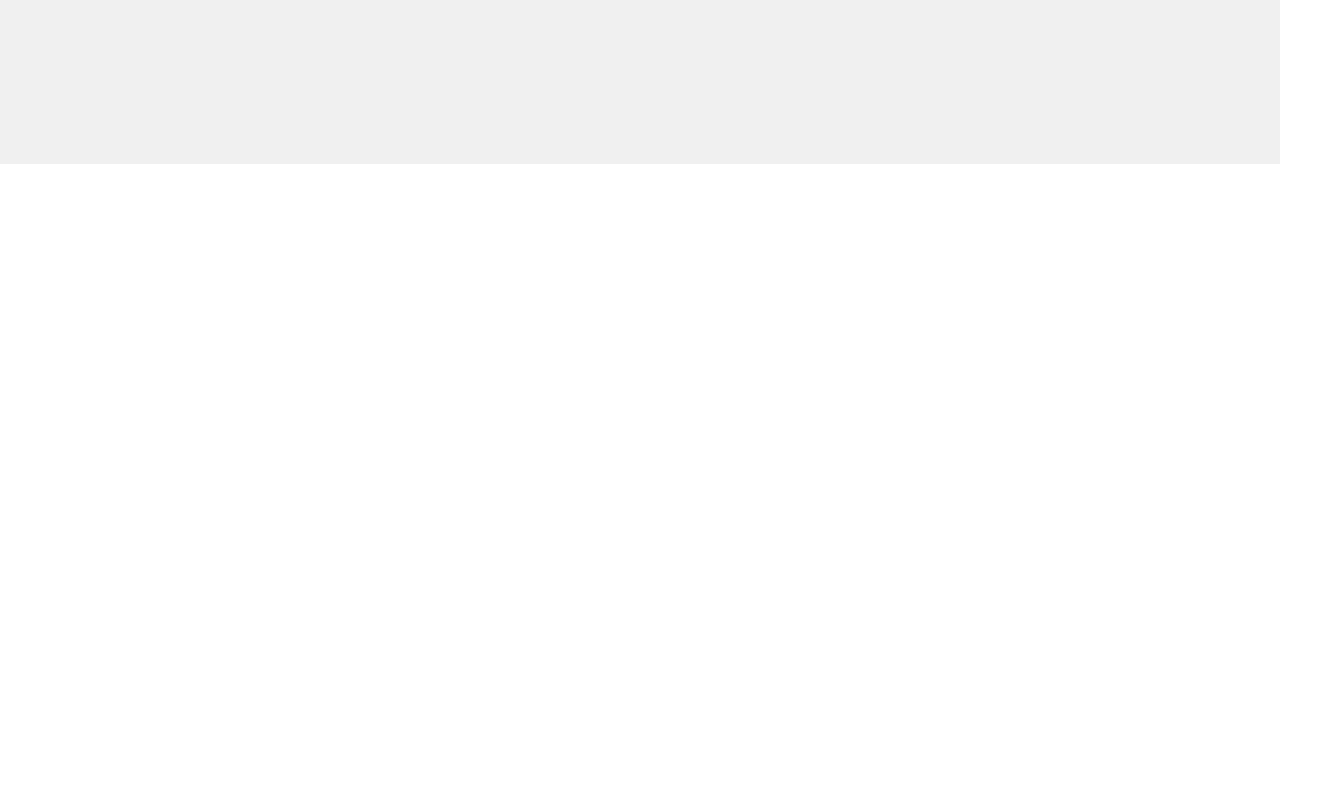
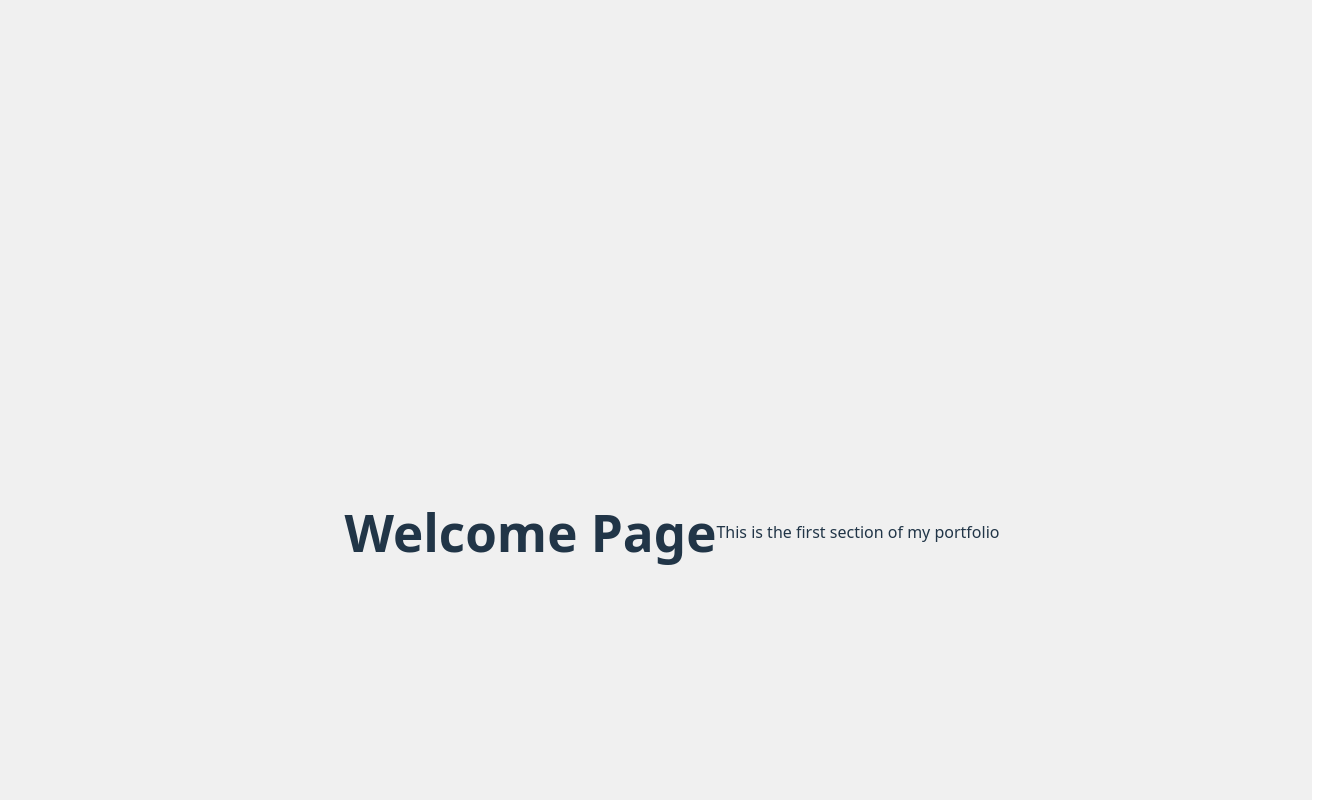
Before and after one commit to LakshyaChaudhry/personal-portfolio, a React (Vite) app: page / in a window 1280 px wide. Shown: the part 700-1500 px from the top of the page, 1344 px wide, since content can reach past the window. Before the commit the page ends 864 px from the top, so only its background shows below. Built offline with nearby package versions, Linux system fonts and the light colour scheme.

Commit message:
Adding page sections V1

```diff
--- a/src/App.tsx
+++ b/src/App.tsx
@@ -3,13 +3,35 @@
 // This is also my first react component!
 
 import Hero3D from "./components/Hero3D";
+import React from "react";
 import "./App.css";
+
+
 
 export default function App() {
   return (
+    <>
     <div className="my-background">
       { <Hero3D /> }
     </div>
+
+    <div className="horizontal-scroll-container">
+      <div className="page-section">
+        <h1> Welcome Page </h1>
+        <p>This is the first section of my portfolio</p>
+      </div>
+
+      <div className="page-section">
+        <h1> Coding Projects </h1>
+        <p>This is a showcase of my coding work</p>
+      </div>
+
+      <div className="page-section">
+        <h1> Blog </h1>
+        <p>This is a collection of my blog posts</p>
+      </div>
+    </div>
+    </>
   );
 
 }
```
